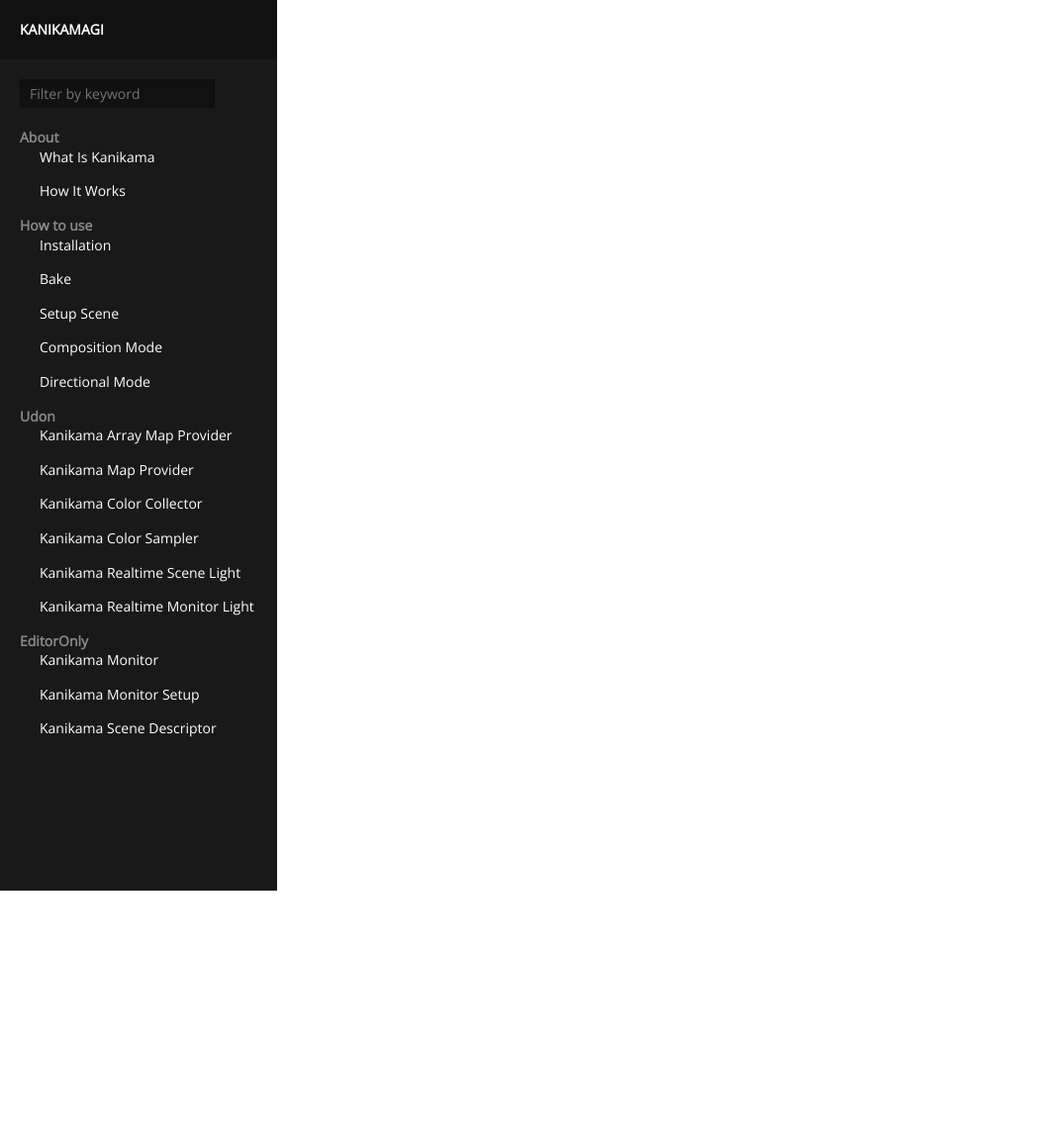
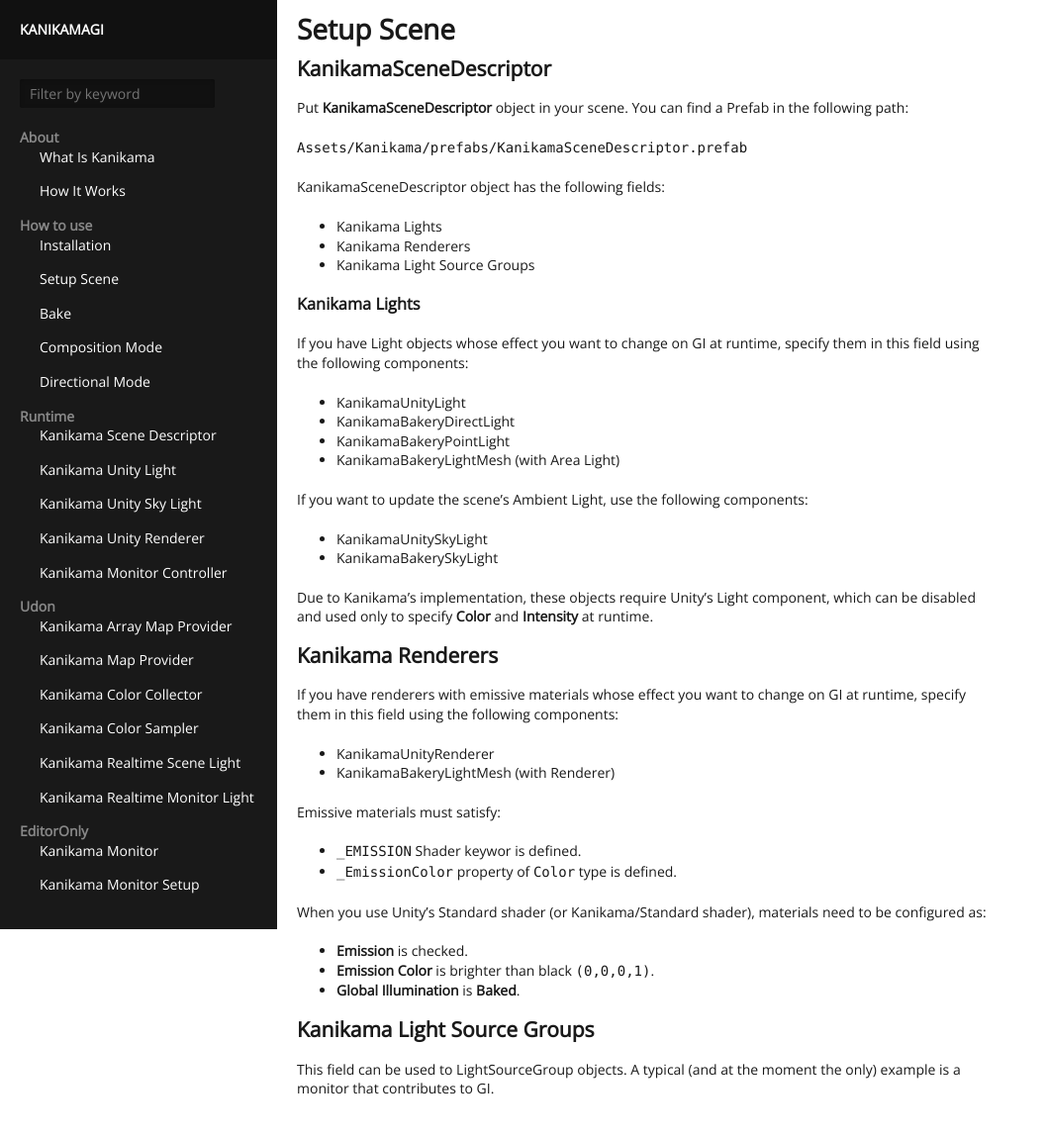
Before and after one commit to shivaduke28/kanikama-docs-old, a Jekyll site: the page built from docs/how-to-use/_posts/2000-11-31-setup-scene.md, in a window 1280 px wide. Shown: the whole page at 99% size, without its empty margins (0-1058 px from the left). Built offline with Jekyll 4.4.1, drawn with Linux system fonts in a browser that asks for light colours; before the commit the page ends 900 px from its top, so only the background shows below that.

Commit message:
v2モニターの途中まで

```diff
--- a/docs/_includes/nav.html
+++ b/docs/_includes/nav.html
@@ -18,6 +18,14 @@
   <li><h2>How to use</h2>
     <ul>
       {% for post in site.categories['how-to-use'] %}
+        <li class='{{ post.type }}'><a href='{{ post.url | relative_url }}'>{{ post.title }}</a></li>
+      {% endfor %}
+    </ul>
+  </li>
+
+  <li><h2>Runtime</h2>
+    <ul>
+      {% for post in site.categories['runtime'] %}
         <li class='{{ post.type }}'><a href='{{ post.url | relative_url }}'>{{ post.title }}</a></li>
       {% endfor %}
     </ul>
--- /dev/null
+++ b/docs/how-to-use/_posts/2000-11-31-setup-scene.md
@@ -0,0 +1,56 @@
+---
+layout: default
+---
+
+# Setup Scene
+
+## KanikamaSceneDescriptor
+
+Put **KanikamaSceneDescriptor** object in your scene.
+You can find a Prefab in the following path:
+
+`Assets/Kanikama/prefabs/KanikamaSceneDescriptor.prefab`
+
+KanikamaSceneDescriptor object has the following fields:
+
+- Kanikama Lights
+- Kanikama Renderers
+- Kanikama Light Source Groups
+
+### Kanikama Lights
+
+If you have Light objects whose effect you want to change on GI at runtime, specify them in this field using the following components:
+
+- KanikamaUnityLight
+- KanikamaBakeryDirectLight
+- KanikamaBakeryPointLight
+- KanikamaBakeryLightMesh (with Area Light)
+
+If you want to update the scene's Ambient Light, use the following components:
+
+- KanikamaUnitySkyLight
+- KanikamaBakerySkyLight
+
+Due to Kanikama's implementation, these objects require Unity's Light component, which can be disabled and used only to specify **Color** and **Intensity** at runtime.
+
+## Kanikama Renderers
+
+If you have renderers with emissive materials whose effect you want to change on GI at runtime, specify them in this field using the following components:
+
+- KanikamaUnityRenderer
+- KanikamaBakeryLightMesh (with Renderer)
+
+Emissive materials must satisfy:
+
+- `_EMISSION` Shader keywor is defined.
+- `_EmissionColor` property of `Color` type is defined.
+
+When you use Unity's Standard shader (or Kanikama/Standard shader), materials need to be configured as:
+
+- **Emission** is checked.
+- **Emission Color** is brighter than black `(0,0,0,1)`.
+- **Global Illumination** is **Baked**.
+
+## Kanikama Light Source Groups
+
+This field can be used to LightSourceGroup objects. A typical (and at the moment the only) example is a monitor that contributes to GI.
```
Also changed, not shown: docs/editor-only/_posts/2001-01-01-kanikama-scene-descriptor.md (deleted, +0 -3 lines), docs/how-to-use/_posts/2000-09-01-setup-scene.md (deleted, +0 -3 lines), docs/how-to-use/_posts/2000-12-31-installation.md (+32 -0 lines), docs/runtime/_posts/2000-11-30-kanikama-monitor-controller.md (added, +43 -0 lines), docs/runtime/_posts/2000-12-11-kanikama-unity-renderer.md (added, +30 -0 lines), docs/runtime/_posts/2000-12-21-kanikama-unity-sky-light.md (added, +16 -0 lines), docs/runtime/_posts/2000-12-31-kanikama-unity-light.md (added, +11 -0 lines), docs/runtime/_posts/2001-12-31-kanikama-scene-descriptor.md (added, +40 -0 lines).
